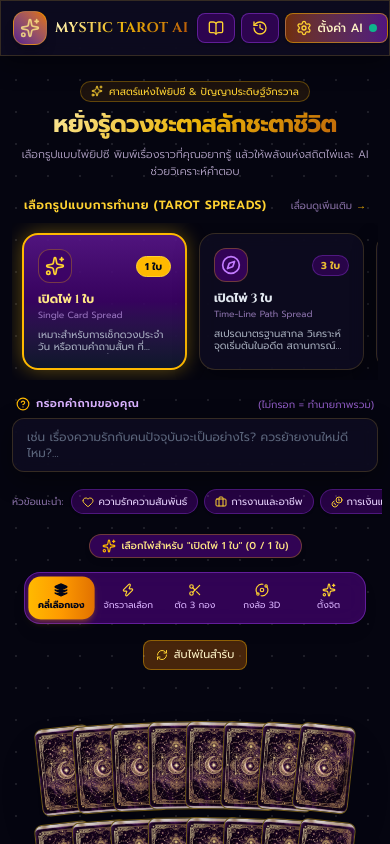
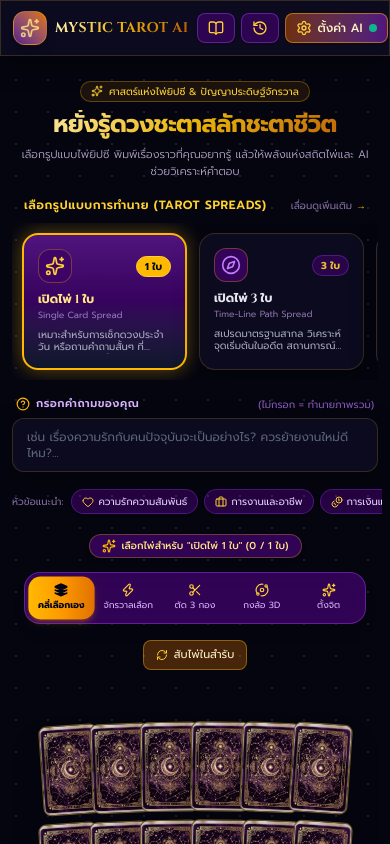
Before and after one commit to pondz1/MysticTarot, a React (Vite) app: page / in a window 390 px wide. Shown: the top 844 px of the page. Built offline with nearby package versions, Linux system fonts and the light colour scheme.

Commit message:
feat: make FanDeckView 100% fluid responsive across all screen sizes and split viewports without overflow

```diff
--- a/src/components/deck/FanDeckView.tsx
+++ b/src/components/deck/FanDeckView.tsx
@@ -26,10 +26,13 @@ export const FanDeckView: React.FC<FanDeckViewProps> = ({
   const isSelectionComplete = selectedCards.length === targetCount;
   const [numRows, setNumRows] = useState<number>(2);
 
-  // Responsive rows: 3 rows on mobile (< 640px), 2 rows on tablet/desktop (>= 640px)
+  // Responsive row breaks: 4 rows (< 480px), 3 rows (< 840px), 2 rows (>= 840px)
   useEffect(() => {
     const updateRows = () => {
-      if (window.innerWidth < 640) {
+      const w = window.innerWidth;
+      if (w < 480) {
+        setNumRows(4);
+      } else if (w < 840) {
         setNumRows(3);
       } else {
         setNumRows(2);
@@ -58,14 +61,14 @@ export const FanDeckView: React.FC<FanDeckViewProps> = ({
     const midIdx = (rowCards.length - 1) / 2;
 
     return (
-      <div className="flex justify-center items-center w-full max-w-full mx-auto my-1 sm:my-2.5">
+      <div className="flex justify-center items-center w-full max-w-full mx-auto my-1 sm:my-2">
         {rowCards.map((card, idx) => {
           const globalIdx = startIdxOffset + idx;
           const isPicked = selectedCards.some((sc) => sc.card.id === card.id);
 
           // Gentle fan curve per row
-          const fanAngle = (idx - midIdx) * 1.8;
-          const arcY = Math.abs(idx - midIdx) * 1.2;
+          const fanAngle = (idx - midIdx) * 1.6;
+          const arcY = Math.abs(idx - midIdx) * 1.1;
 
           return (
             <motion.div
@@ -96,12 +99,14 @@ export const FanDeckView: React.FC<FanDeckViewProps> = ({
               onClick={() => onPickCard(card)}
               style={{
                 transformOrigin: 'bottom center',
-                marginLeft: idx > 0 ? (numRows === 3 ? 'calc(-3.2vw - 8px)' : 'calc(-2.4vw - 10px)') : '0px',
+                marginLeft: idx > 0 ? (numRows === 4 ? '-2.8%' : numRows === 3 ? '-3.5%' : '-4.2%') : '0px',
               }}
               className={`relative rounded-lg sm:rounded-xl cursor-pointer shadow-2xl border bg-slate-900 flex flex-col items-center justify-center p-0.5 select-none overflow-hidden shrink-0 transition-shadow duration-200 ${
-                numRows === 3
-                  ? 'w-14 xs:w-16 sm:w-22 md:w-26 h-22 xs:h-26 sm:h-34 md:h-40'
-                  : 'w-12 xs:w-14 sm:w-24 md:w-28 lg:w-32 h-19 xs:h-22 sm:h-38 md:h-44 lg:h-50'
+                numRows === 4
+                  ? 'w-[15vw] max-w-[70px] min-w-[48px] h-[23vw] max-h-[108px] min-h-[74px]'
+                  : numRows === 3
+                  ? 'w-[11.5vw] max-w-[95px] min-w-[58px] h-[17.5vw] max-h-[148px] min-h-[90px]'
+                  : 'w-[8.5vw] max-w-[125px] min-w-[72px] h-[13vw] max-h-[192px] min-h-[110px]'
               } ${
                 isPicked
                   ? 'border-amber-400 ring-2 ring-amber-300 shadow-[0_0_35px_rgba(234,179,8,0.95)]'
@@ -136,7 +141,7 @@ export const FanDeckView: React.FC<FanDeckViewProps> = ({
       {/* Responsive Multi-Row Magical Fan Deck Display */}
       <div
         ref={deckContainerRef}
-        className="relative w-full max-w-5xl md:max-w-6xl flex flex-col items-center justify-center pt-6 pb-4 sm:pt-10 sm:pb-6 px-1 sm:px-4 my-2"
+        className="relative w-full max-w-5xl md:max-w-6xl flex flex-col items-center justify-center pt-6 pb-4 sm:pt-10 sm:pb-6 px-2 my-2 overflow-hidden"
       >
         {deckRows.map((rowCards, rIdx) => {
           const offset = rIdx * Math.ceil(deck.length / numRows);
```
